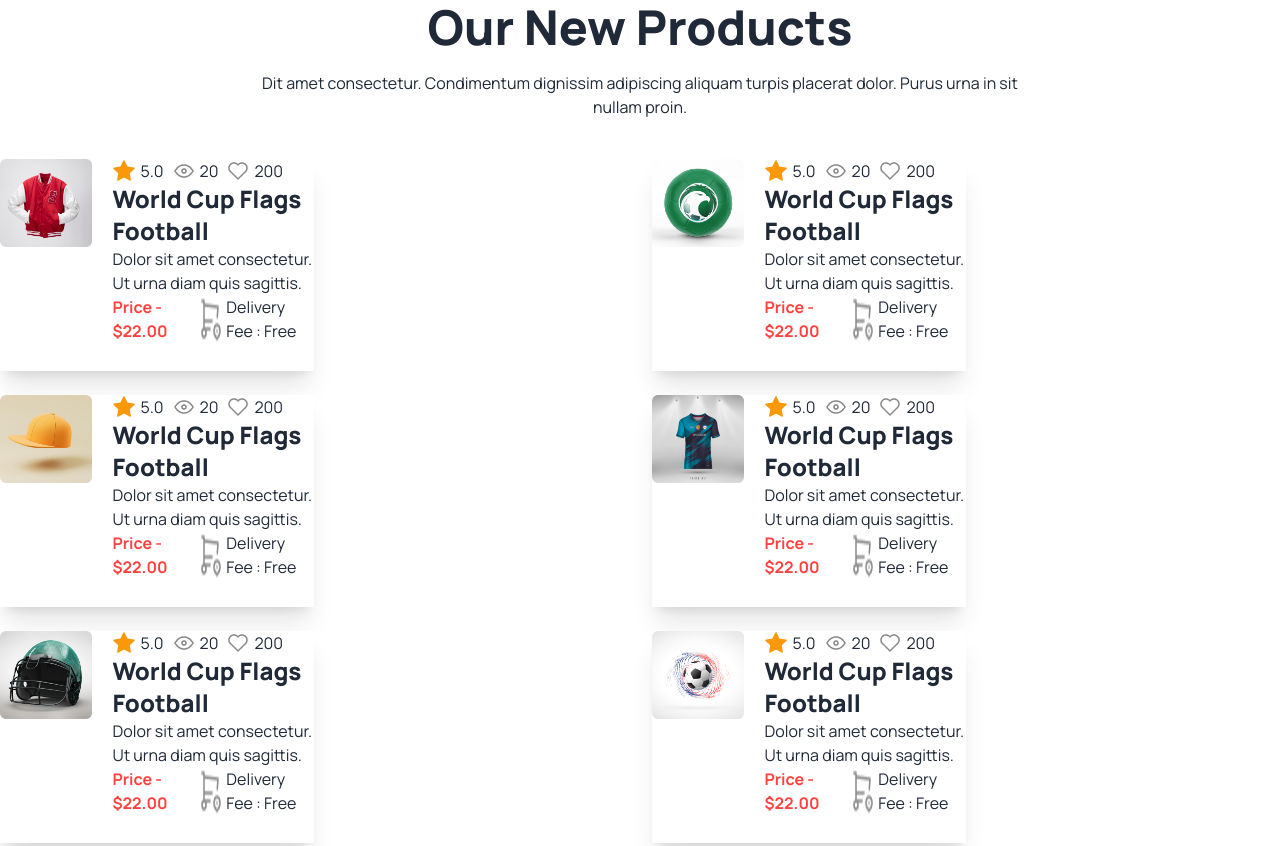
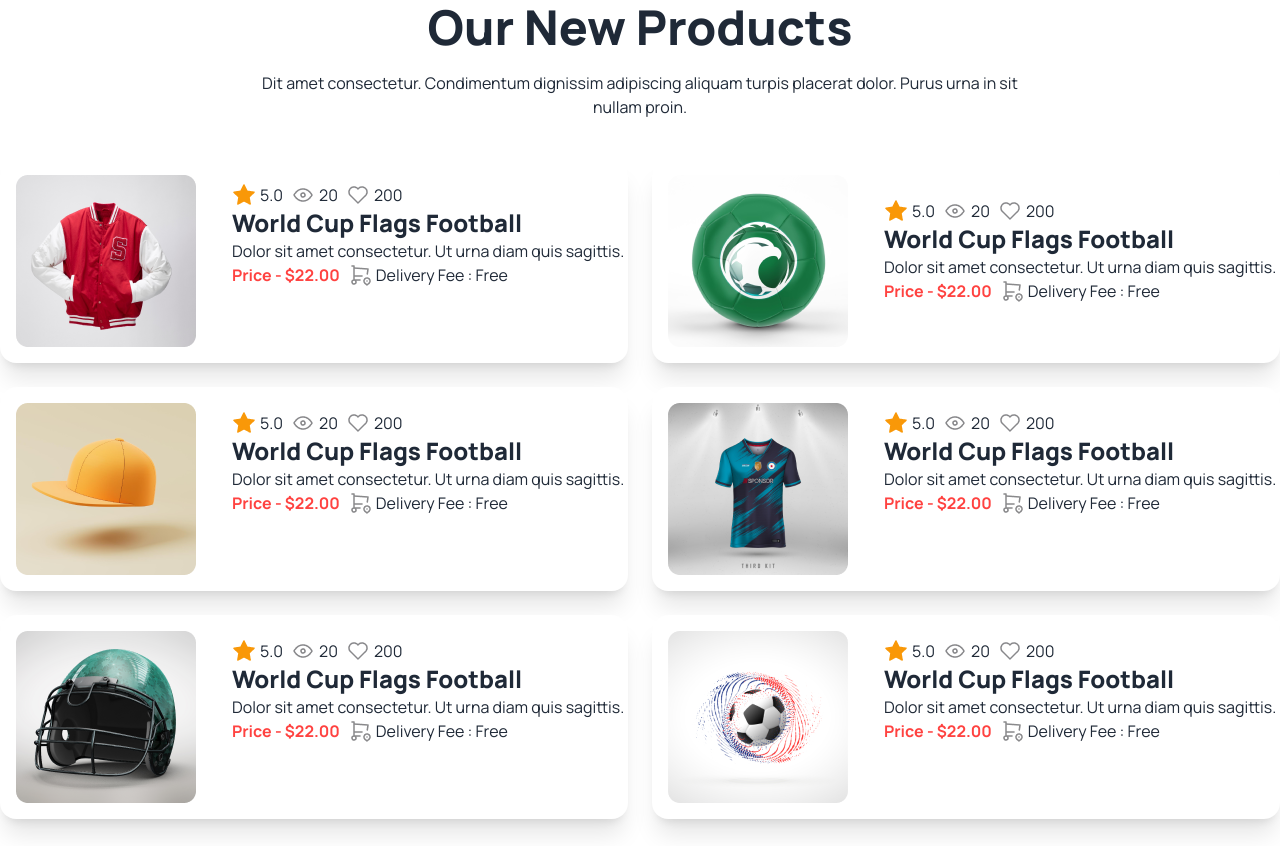
Before and after one commit to abKder/Hockey-club-using-html-and-CSS-framework-daisy-Ui, a plain HTML site: page index.html in a window 1280 px wide. Shown: the part 2320-3166 px from the top of the page. Drawn offline with nearby package versions, Linux system fonts and the light colour scheme.

Commit message:
Added Our New Products section

```diff
--- a/index.html
+++ b/index.html
@@ -233,19 +233,20 @@
         </div>
       </div>
     </section>
-    <!-- Our product section start here  -->
+    <!-- Our New product section start here  -->
+
     <section class="text-center my-24 container mx-auto">
       <h2 class="font-extrabold text-5xl mb-5">Our New Products</h2>
       <p class="lg:max-w-3xl mx-auto mb-10">Dit amet consectetur. Condimentum dignissim adipiscing aliquam turpis
         placerat dolor. Purus urna in sit nullam proin. </p>
-
+        <!-- grid gap-6 grid-cols-1 md:grid-cols-1 lg:grid-cols-2 -->
       <div class="grid gap-6 grid-cols-1 md:grid-cols-1 lg:grid-cols-2">
         <!-- 1st card start here  -->
-        <div class="w-1/2 bg-base-100 shadow-xl flex gap-5">
+        <div class=" bg-base-100 shadow-xl flex gap-5 rounded-2xl">
           <div>
-            <img src="images/5.png" alt="">
+            <img class="px-4 py-4 pt-4" src="images/5.png" alt="">
           </div>
-          <div class="pb-4">
+          <div class="mt-6">
             <div class="flex gap-2">
               <div class="flex gap-1">
                 <img src="images/star.png" alt="">
@@ -276,11 +277,11 @@
         </div>
 
         <!-- 2nd card start here  -->
-        <div class="w-1/2 bg-base-100 shadow-xl flex gap-5 ">
+        <div class=" bg-base-100 shadow-xl flex gap-5 rounded-2xl">
           <div>
-            <img src="images/6.png" alt="">
+            <img class="px-4 py-4 pt-4" src="images/6.png" alt="">
           </div>
-          <div class="pb-4">
+          <div class="pt-10">
             <div class="flex gap-2">
               <div class="flex gap-1">
                 <img src="images/star.png" alt="">
@@ -311,18 +312,18 @@
         </div>
 
         <!-- 3rd card start here  -->
-        <div class="w-1/2 bg-base-100 shadow-xl flex gap-5">
+        <div class=" bg-base-100 shadow-xl flex gap-5 rounded-2xl">
           <div>
-            <img src="images/7.png" alt="">
+            <img class="px-4 py-4 pt-4" src="images/7.png" alt="">
           </div>
-          <div class="pb-4">
+          <div class="mt-6">
             <div class="flex gap-2">
               <div class="flex gap-1">
                 <img src="images/star.png" alt="">
                 <p>5.0</p>
               </div>
               <div class="flex gap-1">
-                <img src="images/i-icon.png" alt="">
+                <img  src="images/i-icon.png" alt="">
                 <p>20</p>
               </div>
               <div class="flex gap-1">
@@ -346,11 +347,11 @@
         </div>
 
         <!-- 4th card start here  -->
-        <div class="w-1/2 bg-base-100 shadow-xl flex gap-5">
+        <div  class=" bg-base-100 shadow-xl flex gap-5 rounded-2xl">
           <div>
-            <img src="images/8.png" alt="">
+            <img class="px-4 py-4 pt-4" src="images/8.png" alt="">
           </div>
-          <div class="pb-4">
+          <div class="mt-6">
             <div class="flex gap-2">
               <div class="flex gap-1">
                 <img src="images/star.png" alt="">
@@ -381,11 +382,11 @@
         </div>
 
         <!-- 5th card start here  -->
-        <div class="w-1/2 bg-base-100 shadow-xl flex gap-5">
+        <div  class=" bg-base-100 shadow-xl flex gap-5 rounded-2xl">
           <div>
-            <img src="images/9.png" alt="">
+            <img class="px-4 py-4 pt-4" src="images/9.png" alt="">
           </div>
-          <div class="pb-4">
+          <div class="mt-6">
             <div class="flex gap-2">
               <div class="flex gap-1">
                 <img src="images/star.png" alt="">
@@ -416,11 +417,11 @@
         </div>
 
         <!-- 6th card start here  -->
-        <div class="w-1/2 bg-base-100 shadow-xl flex gap-5">
+        <div class=" bg-base-100 shadow-xl flex gap-5 rounded-2xl">
           <div>
-            <img src="images/10.png" alt="">
+            <img class="px-4 py-4 pt-4" src="images/10.png" alt="">
           </div>
-          <div class="pb-4">
+          <div class="mt-6">
             <div class="flex gap-2">
               <div class="flex gap-1">
                 <img src="images/star.png" alt="">
@@ -459,11 +460,10 @@
         placerat dolor. Purus urna in sit nullam proin. </p>
 
 
-      <div class=" grid gap-2 grid-cols-1 md:grid-cols-1 lg:grid-cols-2">
-        <div class="sm:w-96">
-          <img src="images/11.png" alt="">
-        </div>
-        <div class="">
+        <div class=" ">
+          <div class="hero-content flex-col lg:flex-row">
+            <img src="images/11.png" class="max-w-sm rounded-lg shadow-2xl" />
+            <div>
                <!-- 1st  collapse  -->
           <div tabindex="0" class="collapse collapse-plus border border-base-300 bg-base-200">
             <div class="collapse-title text-xl font-medium">
@@ -471,6 +471,7 @@
             </div>
             <div class="collapse-content">
               <p>Dolor sit amet consectetur. Ut urna diam quis sagittis. Elit elit enim sagittis turpis in magna.</p>
+            </div>
           </div>
           <!-- 2nd  collapse  -->
           <div tabindex="0" class="collapse collapse-plus border border-base-300 bg-base-200">
@@ -490,7 +491,7 @@
             <div class="collapse-content">
               <p>Dolor sit amet consectetur. Ut urna diam quis sagittis. Elit elit enim sagittis turpis in magna.</p>
             </div>
-
+          </div>
           <!-- 4th  collapse  -->
           <div tabindex="0" class="collapse collapse-plus border border-base-300 bg-base-200">
             <div class="collapse-title text-xl font-medium">
@@ -500,7 +501,7 @@
               <p>Dolor sit amet consectetur. Ut urna diam quis sagittis. Elit elit enim sagittis turpis in magna.
               </p>
             </div>
-
+          </div>
           <!-- 5th  collapse  -->
           <div tabindex="0" class="collapse collapse-plus border border-base-300 bg-base-200">
             <div class="collapse-title text-xl font-medium">
@@ -510,7 +511,7 @@
               <p>Dolor sit amet consectetur. Ut urna diam quis sagittis. Elit elit enim sagittis turpis in magna.
               </p>
             </div>
-
+          </div>
           <!-- 6th  collapse  -->
           <div tabindex="0" class="collapse collapse-plus border border-base-300 bg-base-200">
             <div class="collapse-title text-xl font-medium">
@@ -519,6 +520,8 @@
             <div class="collapse-content">
               <p>Dolor sit amet consectetur. Ut urna diam quis sagittis. Elit elit enim sagittis turpis in
                 magna.</p>
+            </div>
+          </div>
             </div>
           </div>
         </div>
```
Lines whose indentation alone changed are shown as unchanged.
